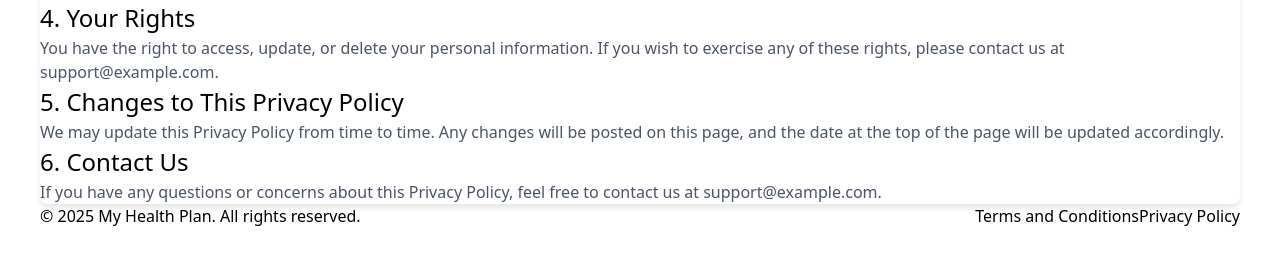
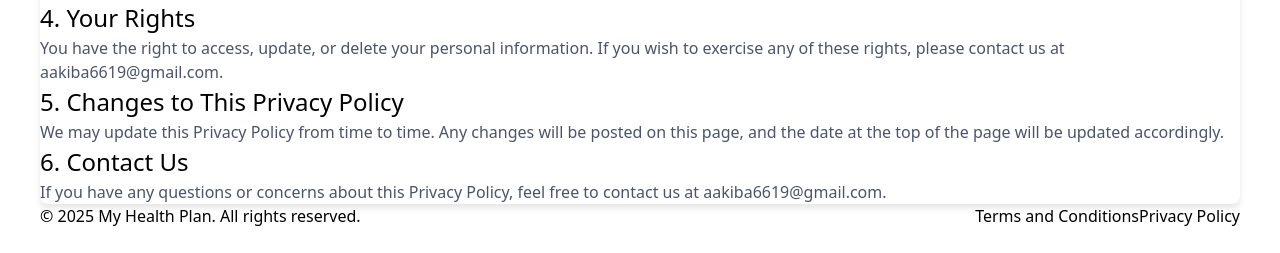
Before and after one commit to AakibAnsarime/healthplan-blog, a React (Vite) app: page /privacy-policy in a window 1280 px wide. Shown: the part 426-679 px from the top of the page. Built offline with nearby package versions, Linux system fonts and the light colour scheme.

Commit message:
privacy update

```diff
--- a/src/PrivacyPolicy.jsx
+++ b/src/PrivacyPolicy.jsx
@@ -50,7 +50,7 @@
           <p className="text-gray-700 leading-relaxed mb-6">
             You have the right to access, update, or delete your personal
             information. If you wish to exercise any of these rights, please
-            contact us at <a href="mailto:support@example.com" className="text-blue-600 underline">support@example.com</a>.
+            contact us at <a href="mailto:aakiba6619@gmail.com" className="text-blue-600 underline">aakiba6619@gmail.com</a>.
           </p>
 
           <h2 className="text-2xl font-semibold text-gray-800 mb-4">
@@ -67,7 +67,7 @@
           </h2>
           <p className="text-gray-700 leading-relaxed">
             If you have any questions or concerns about this Privacy Policy,
-            feel free to contact us at <a href="mailto:support@example.com" className="text-blue-600 underline">support@example.com</a>.
+            feel free to contact us at <a href="mailto:aakiba6619@gmail.com" className="text-blue-600 underline">aakiba6619@gmail.com</a>.
           </p>
         </div>
       </div>
```
